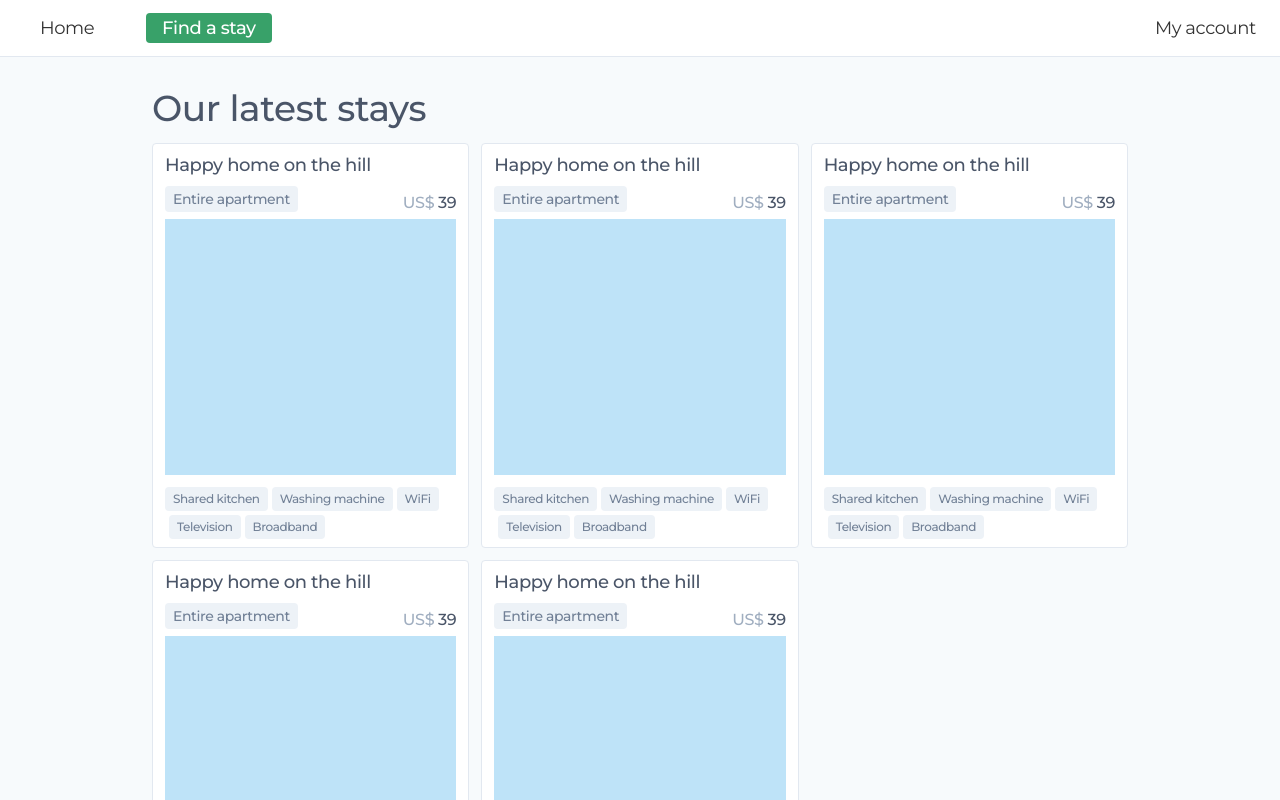
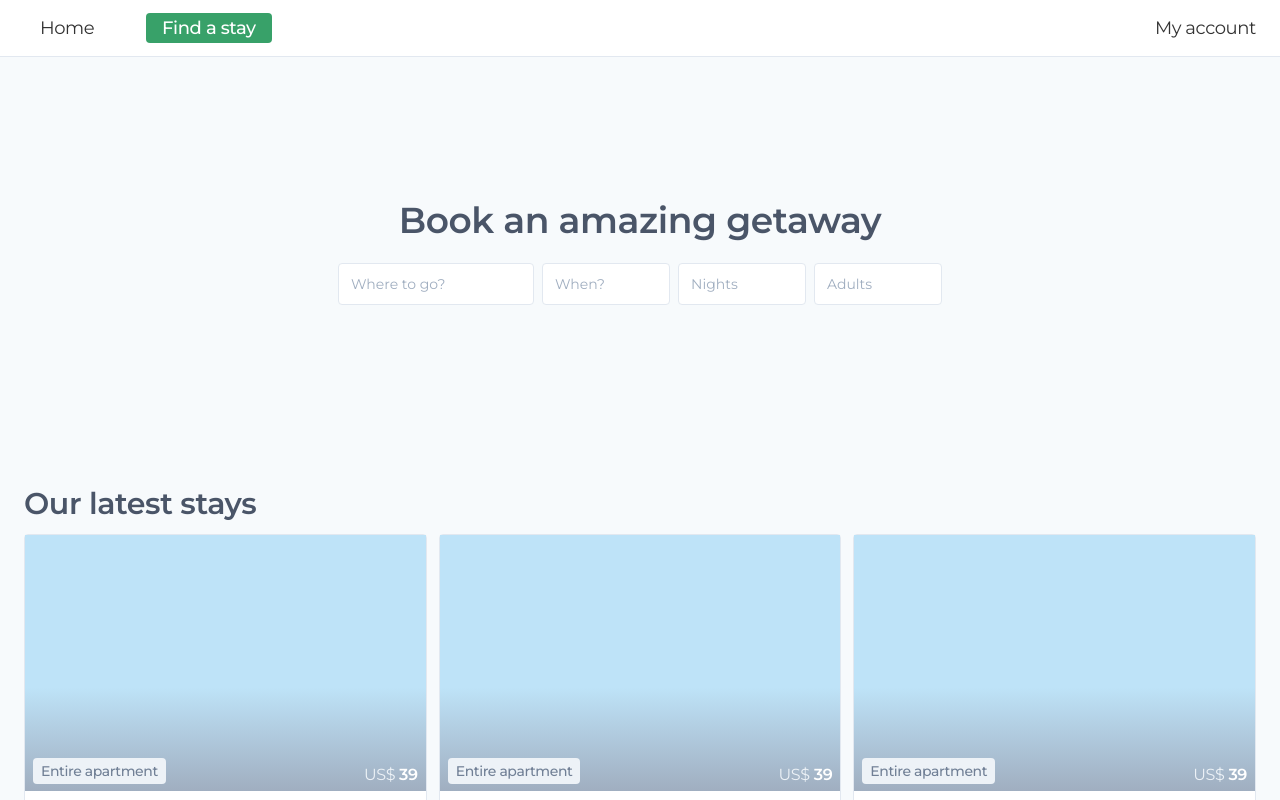
Before and after one commit to brainless/solvex, a React (Create React App) app in the folder webapp/: page / in a window 1280 px wide. Shown: the top 800 px of the page. Built offline with nearby package versions, Linux system fonts and the light colour scheme.

Commit message:
(task) UI updates to the homepage (task) Layout changes in the small boxes for home listing (task) Top mantle in homepage (task) Carousel large in top mantle in stay view page

```diff
--- a/webapp/src/components/LayoutHelpers.js
+++ b/webapp/src/components/LayoutHelpers.js
@@ -2,7 +2,7 @@ import React from "react";
 
 export const Section = ({
   size = "md",
-  maxWidth = "max-w-screen-lg",
+  maxWidth = "max-w-screen-xl",
   children,
 }) => {
   // The size controls the padding
@@ -23,20 +23,17 @@ export const Section = ({
   );
 };
 
-export const Hx = ({ size = "3", children }) => {
+export const Hx = ({ size = "3", isCentered, children }) => {
   const sizeClass = {
-    1: "text-4xl",
-    2: "text-3xl",
-    3: "text-2xl",
-    4: "text-xl",
-    5: "text-lg",
-    6: "text-md",
+    1: "text-4xl font-semibold text-gray-700",
+    2: "text-3xl font-semibold text-gray-700",
+    3: "text-xl font-bold text-gray-700",
   };
 
   return React.createElement(
     `h${size}`,
     {
-      className: `font-medium text-gray-700 ${sizeClass[size]}`,
+      className: `${sizeClass[size]} ${isCentered ? "text-center" : ""}`,
     },
     children
   );
--- a/webapp/src/components/Search/index.js
+++ b/webapp/src/components/Search/index.js
@@ -1,5 +1,43 @@
 import React from "react";
 
 export default () => {
-  return <div>Hello</div>;
+  const outerClasses = "bg-white px-3 py-2 border rounded";
+  const inputClasses = "block w-full text-sm leading-6 focus:outline-none";
+
+  return (
+    <div className="my-4 grid grid-cols-2 gap-2 md:flex">
+      <div className={`${outerClasses} md:flex-grow`}>
+        <input
+          name="place"
+          type="text"
+          className={inputClasses}
+          placeholder="Where to go?"
+        />
+      </div>
+      <div className={`${outerClasses} md:w-32`}>
+        <input
+          name="start"
+          type="text"
+          className={inputClasses}
+          placeholder="When?"
+        />
+      </div>
+      <div className={`${outerClasses} md:w-32`}>
+        <input
+          name="nights"
+          type="number"
+          className={inputClasses}
+          placeholder="Nights"
+        />
+      </div>
+      <div className={`${outerClasses} md:w-32`}>
+        <input
+          name="adults"
+          type="number"
+          className={inputClasses}
+          placeholder="Adults"
+        />
+      </div>
+    </div>
+  );
 };
--- a/webapp/src/components/Stay/Carousel.js
+++ b/webapp/src/components/Stay/Carousel.js
@@ -3,7 +3,10 @@ import React, { Fragment } from "react";
 export default () => {
   return (
     <Fragment>
-      <div className="bg-blue-200 w-full"></div>
+      <div
+        className="bg-blue-100 w-full"
+        style={{ height: "calc(100vh / 2)" }}
+      ></div>
       <div className="bg-white h-8">
         <span className="inline-block text-xs leading-loose font-medium text-gray-600 px-2 bg-gray-200 rounded"></span>
         <span className="inline-block text-xs leading-loose font-medium text-gray-600 px-2 bg-gray-200 rounded"></span>
--- a/webapp/src/components/Stay/SmallBox.js
+++ b/webapp/src/components/Stay/SmallBox.js
@@ -45,26 +45,32 @@ const Features = ({ features }) => {
 export default ({ stay }) => {
   return (
     <div>
-      <div className="rounded border bg-white px-3 py-2">
-        <Hx size="5">
-          <Link to={`/stay/${stay.id}`}>{stay.name}</Link>
-        </Hx>
-
+      <div className="rounded border bg-white">
+        <div className="relative bg-blue-200 w-full h-64">
+          <div className="absolute w-full bottom-0 pt-16 px-2 bg-gradient-to-b from-transparent to-gray-500">
             <div className="flex flex-row mt-2">
               <span>
                 <StayType stayType={stay.stayType} />
               </span>
-          <span className="flex-1 text-right py-1 font-medium text-gray-700">
-            <span className="text-gray-500">US$</span> {stay.ratePerNight}
+
+              <span className="flex-1 text-right py-1 font-semibold text-white">
+                <span className="text-gray-200 font-normal">US$</span>{" "}
+                {stay.ratePerNight}
               </span>
             </div>
+          </div>
+        </div>
 
-        <div className="bg-blue-200 w-full h-64"></div>
+        <div className="p-2">
+          <Hx size="5">
+            <Link to={`/stay/${stay.id}`}>{stay.name}</Link>
+          </Hx>
 
           <div className="mt-2 space-x-1 space-y-1">
             <Features features={stay.features} />
           </div>
         </div>
       </div>
+    </div>
   );
 };
--- /dev/null
+++ b/webapp/src/screens/About/index.js
@@ -0,0 +1,5 @@
+import React from "react";
+
+export default () => {
+  return <div>Hello</div>;
+};
--- /dev/null
+++ b/webapp/src/screens/Booking/index.js
@@ -0,0 +1,5 @@
+import React from "react";
+
+export default () => {
+  return <div>Hello</div>;
+};
--- a/webapp/src/components/Home/index.js
+++ b/webapp/src/screens/Home/index.js
@@ -1,7 +1,8 @@
-import React from "react";
+import React, { Fragment } from "react";
 
 import { Section, Hx } from "components/LayoutHelpers";
 import SmallBox from "components/Stay/SmallBox";
+import SearchBox from "components/Search";
 
 const sampleStays = [
   {
@@ -54,9 +55,9 @@ const sampleStays = [
 const LatestStays = () => {
   return (
     <Section>
-      <Hx size="1">Our latest stays</Hx>
+      <Hx size="2">Our latest stays</Hx>
 
-      <div className="grid grid-cols-3 gap-3 mt-2">
+      <div className="grid grid-cols-1 sm:grid-cols-2 lg:grid-cols-3 gap-3 mt-2">
         {sampleStays.map((stay, i) => (
           <SmallBox key={`hm-lt-st-${i}`} stay={stay} />
         ))}
@@ -66,5 +67,20 @@ const LatestStays = () => {
 };
 
 export default () => {
-  return <LatestStays />;
+  return (
+    <Fragment>
+      <div className="flex flex-col" style={{ height: "calc(100vh / 2)" }}>
+        <div className="flex-grow" />
+        <div className="max-w-screen-xl mx-auto">
+          <Hx size="1" isCentered>
+            Book an amazing getaway
+          </Hx>
+          <SearchBox />
+        </div>
+        <div className="flex-grow" />
+      </div>
+
+      <LatestStays />
+    </Fragment>
+  );
 };
--- a/webapp/src/components/Stay/index.js
+++ b/webapp/src/screens/Stay/index.js
@@ -1,10 +1,10 @@
 import React, { Fragment } from "react";
 
 import { Section, Hx } from "components/LayoutHelpers";
-import HostBox from "./HostBox";
-import FeaturesBox from "./FeaturesBox";
-import Carousel from "./Carousel";
-import PriceBook from "./PriceBook";
+import HostBox from "components/Stay/HostBox";
+import FeaturesBox from "components/Stay/FeaturesBox";
+import Carousel from "components/Stay/Carousel";
+import PriceBook from "components/Stay/PriceBook";
 
 const stay = {
   id: 82627,
@@ -19,12 +19,13 @@ const stay = {
 export default () => {
   return (
     <Fragment>
+      <Carousel />
+
       <Section>
         <Hx size="1">{stay.name}</Hx>
 
         <div className="grid grid-cols-1 sm:grid-cols-4 gap-4">
           <div className="col-span-3">
-            <Carousel />
             <FeaturesBox />
           </div>
 
```
Also changed, not shown: webapp/src/App.js (+4 -4 lines). Lines whose indentation alone changed are shown as unchanged.
